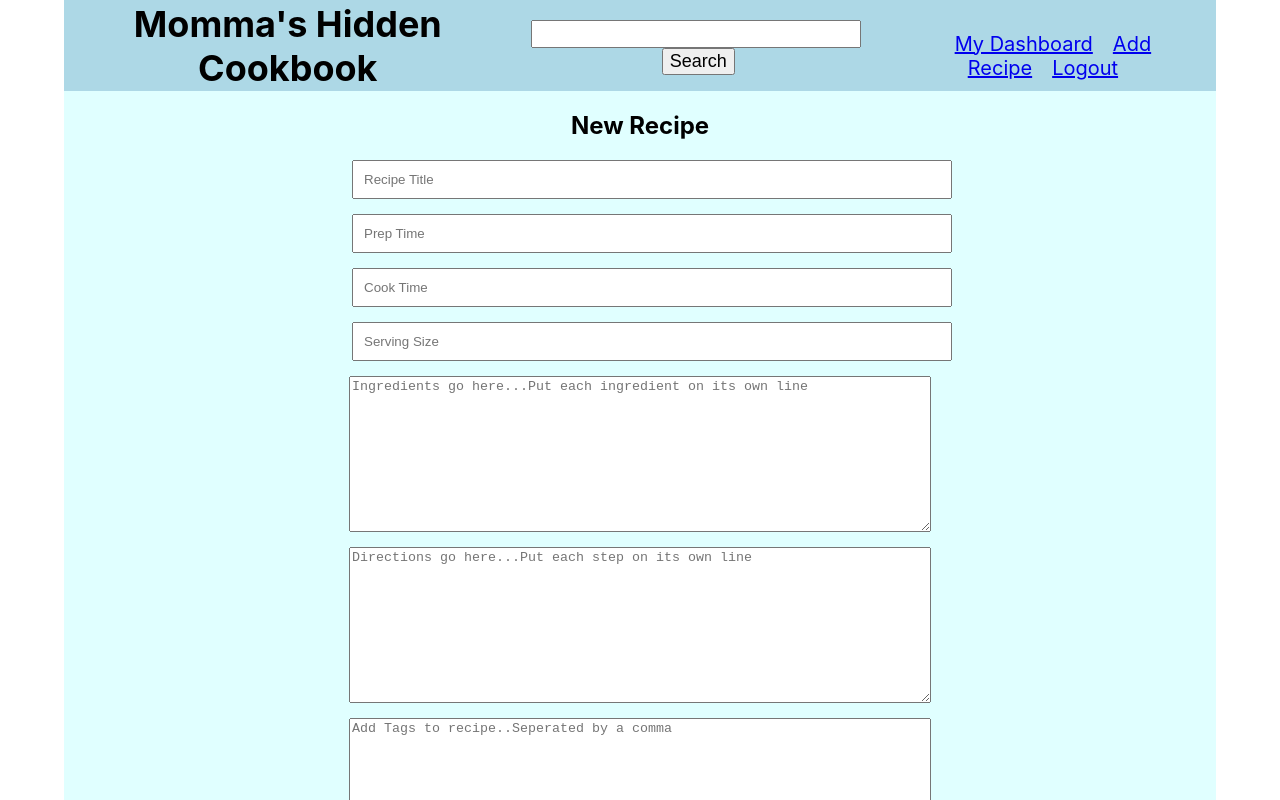
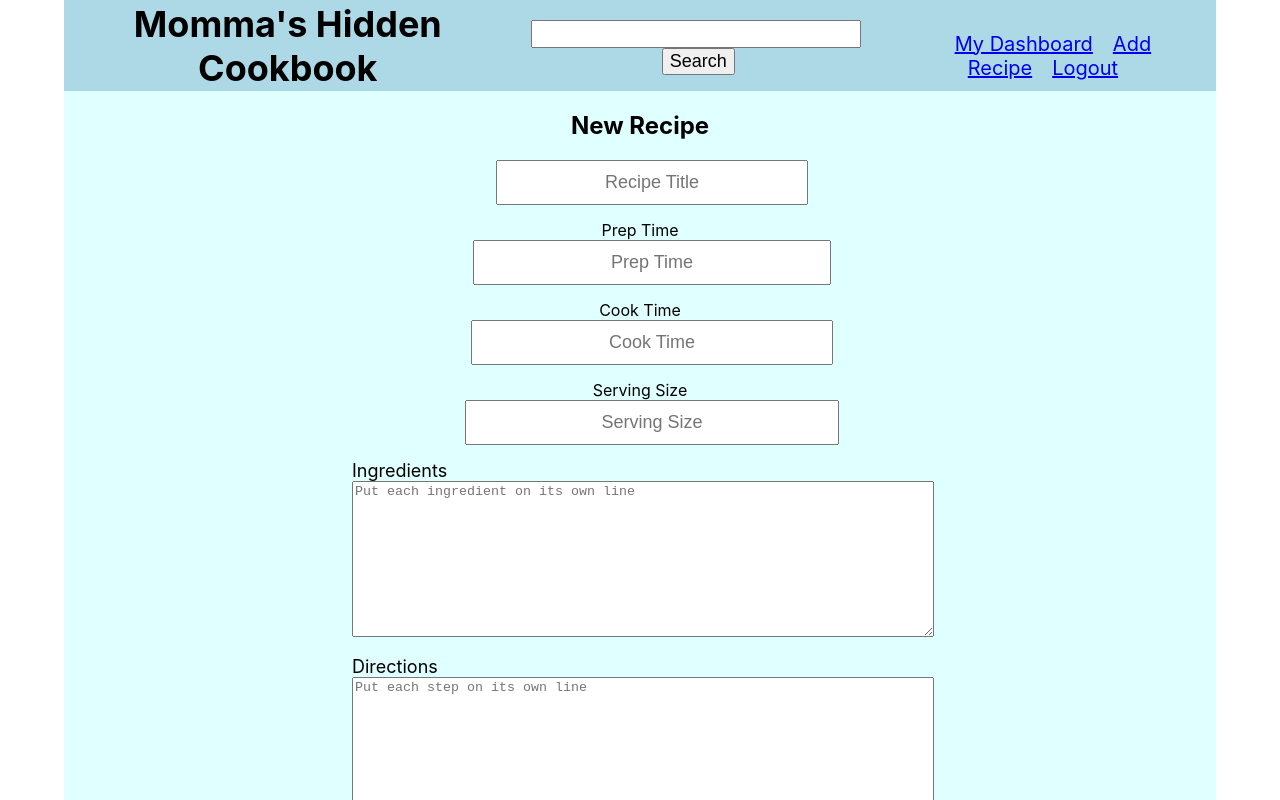
Before and after one commit to snazzyj/MommasCookbook, a React (Create React App) app: page /addrecipe in a window 1280 px wide. Shown: the top 800 px of the page. Built offline with nearby package versions, Linux system fonts and the light colour scheme.

Commit message:
updated styling for add recipe to match when editing a recipe

```diff
--- a/src/recipe/addrecipe.js
+++ b/src/recipe/addrecipe.js
@@ -152,11 +152,17 @@ class AddRecipe extends Component {
                             </label>
                             <RecipeService.RecipeDetails setPrepTime={this.setPrepTime} setCookTime={this.setCookTime} setServingSize={this.setServingSize} />
 
-                            <textarea onChange={this.handleIngredients} placeholder="Ingredients go here...Put each ingredient on its own line" required />
+                            <label className="ingredientsLabel">Ingredients
+                                <textarea onChange={this.handleIngredients} placeholder="Put each ingredient on its own line" required />
+                            </label>
 
-                            <textarea onChange={this.handleDirections} placeholder="Directions go here...Put each step on its own line" required />
+                            <label className="directionsLabel">Directions
+                                <textarea onChange={this.handleDirections} placeholder="Put each step on its own line" required />
+                            </label>
 
-                            <textarea onChange={this.handleTags} placeholder="Add Tags to recipe..Seperated by a comma" required />
+                            <label className="recipeTagsLabel">Recipe tags
+                                <textarea onChange={this.handleTags} placeholder="Add Tags to recipe..Seperated by a comma" required />
+                            </label>
 
                             <button type="submit" onClick={(e) => { this.handleClick(); this.handleSubmit(e) }}>
                                 {this.state.disabled ? 'Cooking your recipe up!' : 'Save It'}
--- a/src/recipe/recipe.css
+++ b/src/recipe/recipe.css
@@ -26,11 +26,16 @@
     text-decoration: underline;
 }
 
-.ingredients > ul {
+.ingredients > ul, .directions > ul {
     list-style-type: square;
+    margin-top: 0;
     margin-left: auto;
     margin-right: auto;
-    width: 33%;
+    width: 50%;
+}
+
+.ingredients > ul > li, .directions > ul> li {
+    text-align: left;
 }
 
 .ingredients, .directions {
@@ -62,10 +67,12 @@
     width: 100%;
     padding: 10px;
     margin-bottom: 15px;
+    text-align: center;
+    font-size: 18px;
 }
 
 .mainContainer, .editRecipe {
-    width: 50%;;
+    width: 50%;
     display: flex;
     flex-direction: column;
     margin-right: auto;
@@ -75,7 +82,7 @@
     margin-bottom: 50px;
 }
 
-.mainContainer > textarea, .editRecipe > textarea, .editRecipe > label > textarea {
+.mainContainer > label > textarea, .editRecipe > textarea, .editRecipe > label > textarea {
     margin-bottom: 15px;
     height: 150px;
     width: 100%;
@@ -85,13 +92,14 @@
     font-size: 18px;
 }
 
-.mainContainer > label, .ingredientsLabel, .directionsLabel, .recipeTagsLabel {
+/* .mainContainer > label,  */
+ .ingredientsLabel, .directionsLabel, .recipeTagsLabel {
     width: 100%;
     font-size: 18px;
     text-align: left;
 }
 
-.mainContainer > button, .editBtn, .saveBtn {
+.mainContainer > button, .editBtn, .saveBtn, .deleteBtn {
     width: 100px;
     height: 50px;
     cursor: pointer;
--- a/src/recipe/recipeservice.js
+++ b/src/recipe/recipeservice.js
@@ -4,15 +4,15 @@ const RecipeService = {
     RecipeDetails(props) {
         return (
             <Fragment>
-                <label>
+                <label> Prep Time
                     <input className="recipePrep" type="text" onInput={props.setPrepTime} placeholder="Prep Time"/>
                 </label>
 
-                <label>
+                <label> Cook Time
                     <input className="recipeCook" type="text" onInput={props.setCookTime} placeholder="Cook Time"/>
                 </label>
 
-                <label>
+                <label> Serving Size
                     <input className="recipeServing" type="text" onInput={props.setServingSize} placeholder="Serving Size"/>
                 </label>
             </Fragment>
```
